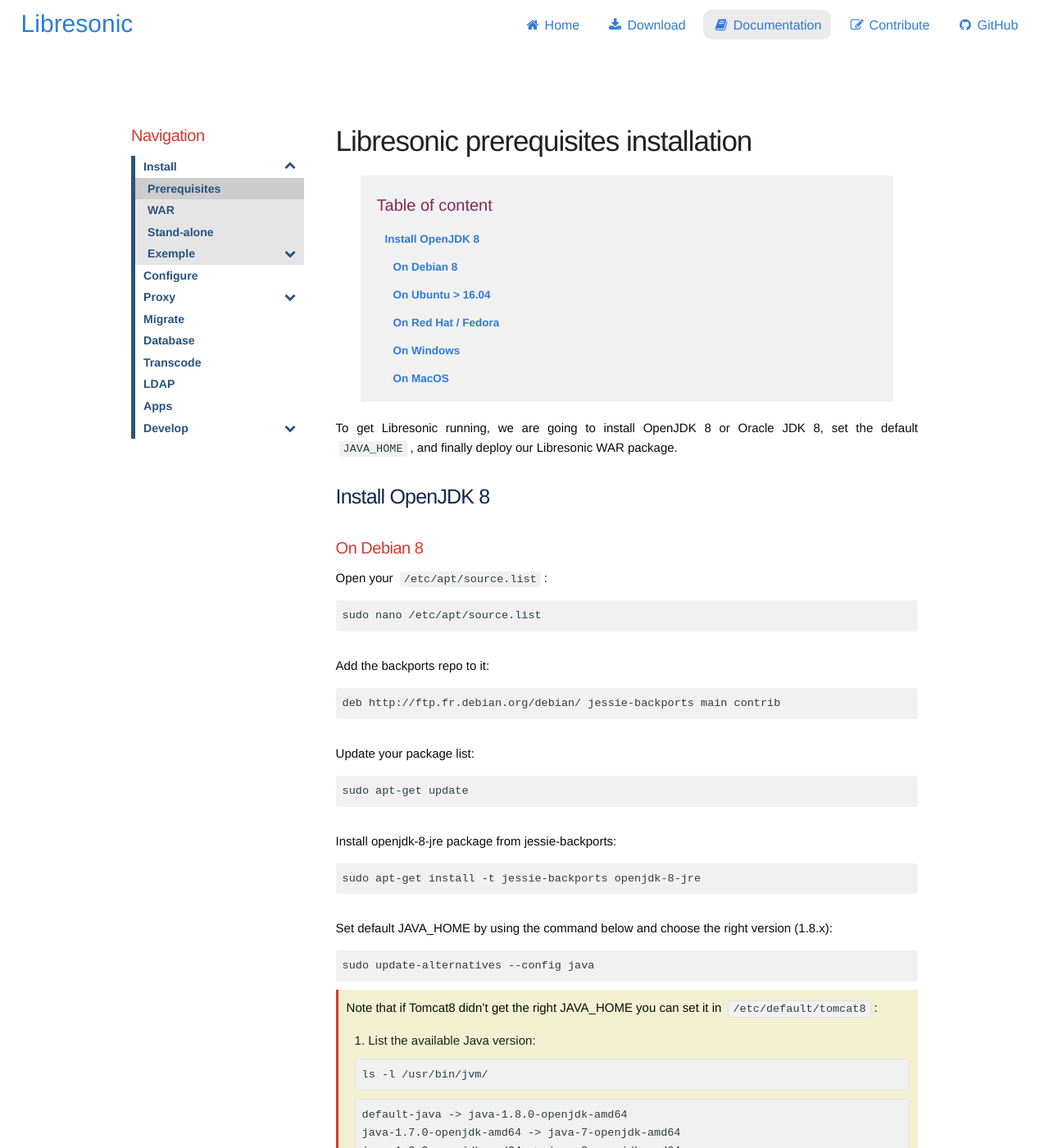
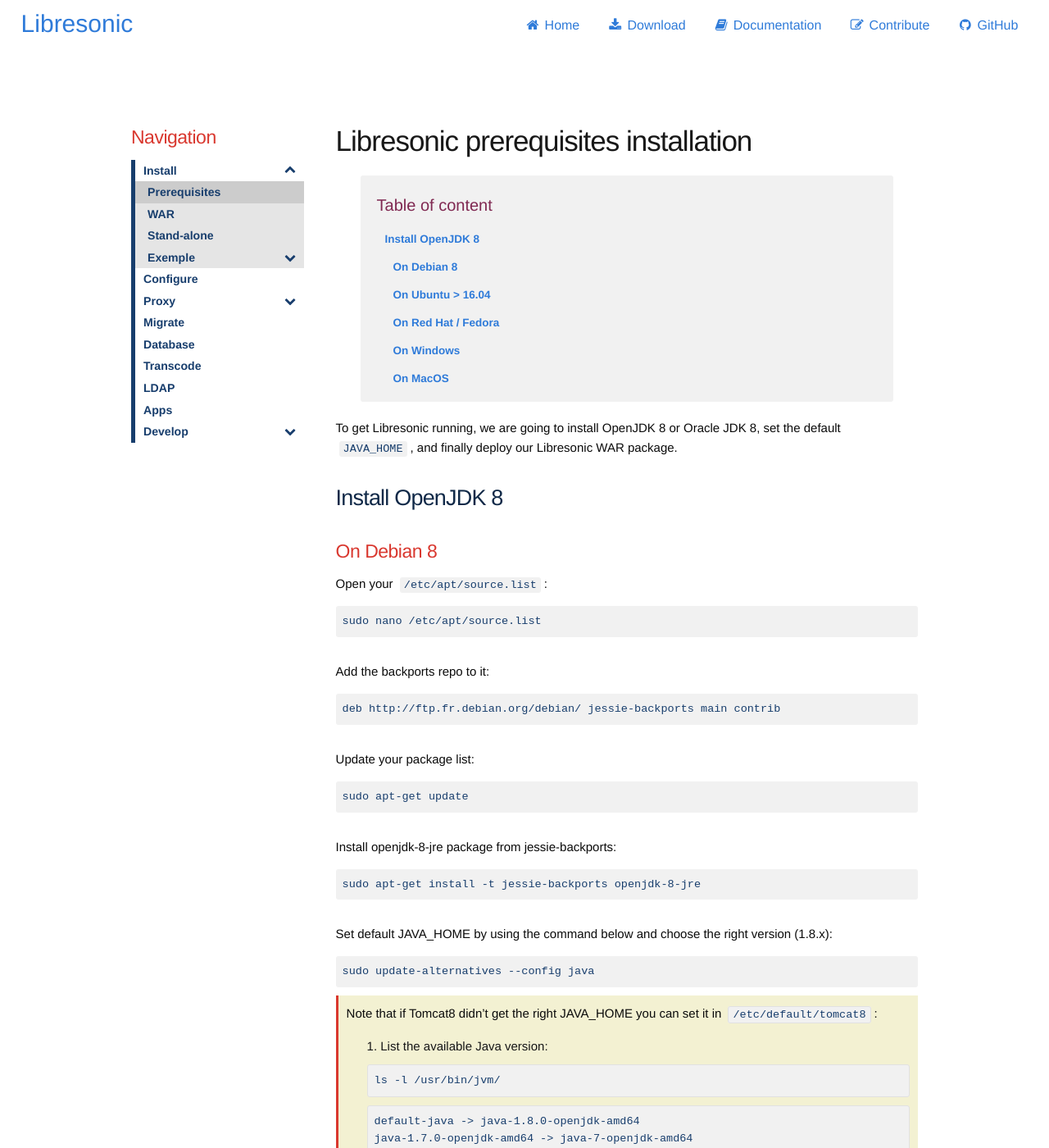
Before and after one commit to airsonic/airsonic.github.io, a Jekyll site: the page built from pages/docs/install/prerequisites.md, in a window 1280 px wide and 1400 px high. Shown: the whole window at 82% size. Built offline with Jekyll 4.4.1, drawn with Linux system fonts in a browser that asks for light colours.

Commit message:
Style cleanup and better reading

```diff
--- a/css/styles.scss
+++ b/css/styles.scss
@@ -14,22 +14,16 @@
 //
 
 $yellow: rgba(243, 241, 210, 1);
+$blue: rgba(47, 123, 217, 1);
+$dark-blue: $blue / 2;
+$red: rgba(217, 56, 47, 1);
+$purple: rgba(128, 41, 82, 1);
+$grey: rgba(204, 204, 204, 1);
+$light-grey: $grey * 2;
+$dark: rgba(12, 12, 12, 1);
+$light-dark: $dark * 2;
 
-$blue: rgb(47, 123, 217);
-$light-blue: rgba(47, 123, 217, 0.2);
-$dark-blue: rgb(41, 82, 128);
-
-$red: rgb(217, 56, 47);
-$light-red: rgba(217, 56, 47, 0.2);
-
-$purple: rgb(128, 41, 82);
-$light-purple: rgba(128, 41, 82, 0.2);
-
-$grey: rgb(204, 204, 204);
-$light-grey: rgba(204, 204, 204, 0.4);
-
-$dark: rgb(12, 12, 12);
-$light-dark: rgb(34, 34, 34);
+$overlay: rgba(0, 0, 0, 0.1);
 
 /*
 DEFAULTS SECTION
@@ -65,18 +59,18 @@ h1, h2, h3, h4, h5, h6 {
 
 h1 { font-size: 3.5rem; line-height: 1.2;  letter-spacing: -.1rem;}
 h2 { font-size: 3.0rem; line-height: 1.25; letter-spacing: -.1rem; }
-h3 { font-size: 2.5rem; line-height: 1.3;  letter-spacing: -.1rem; }
-h4 { font-size: 2.0rem; line-height: 1.35; letter-spacing: -.08rem; color: $blue / 3; }
-h5 { font-size: 1.7rem; line-height: 1.5;  letter-spacing: -.05rem; color: $red;  }
-h6 { font-size: 1.5rem; line-height: 1.6;  letter-spacing: 0; color: $purple; }
+h3 { font-size: 2.7rem; line-height: 1.3;  letter-spacing: -.1rem; }
+h4 { font-size: 2.3rem; line-height: 1.35; letter-spacing: -.08rem; color: $blue / 3; }
+h5 { font-size: 2.0rem; line-height: 1.5;  letter-spacing: -.05rem; color: $red;  }
+h6 { font-size: 1.7rem; line-height: 1.6;  letter-spacing: 0; color: $purple; }
 
 @media (min-width: 550px) {
     h1 { font-size: 4.0rem; }
     h2 { font-size: 3.5rem; }
     h3 { font-size: 3.0rem; }
-    h4 { font-size: 2.5rem; }
-    h5 { font-size: 2.0rem; }
-    h6 { font-size: 1.5rem; }
+    h4 { font-size: 2.7rem; }
+    h5 { font-size: 2.3rem; }
+    h6 { font-size: 2rem; }
 }
 
 p {
@@ -167,7 +161,7 @@ hr {
     float: right;
 }
 
-// FIX Better margin between "pre" and next content
+// This fix the margin between "pre" and next content
 .highlighter-rouge {
     & + p, & + blockquote {
         margin-top: 3rem;
@@ -187,7 +181,6 @@ HEADER SECTION
     background-color: #fff;
     color: $blue;
     z-index: 100;
-    // Header shadows animation
     transition: box-shadow 1s ease;
     .wrap {
         margin: 0 10%;
@@ -222,7 +215,7 @@ HEADER SECTION
                 border-color: transparent;
                 transition: color 0.2s ease-in-out, border-color 0.2s ease-in-out;
                 &:hover {
-                    border-color: $light-red;
+                    border-color: $red;
                 }
                 &.active {
                     background: $light-grey;
@@ -281,9 +274,11 @@ CONTAINER SECTION
     margin: 0 auto;
     padding: 0 20px;
     box-sizing: border-box;
-    p {
-        text-align: justify;
-        text-justify: inter-word;
+    ul, ol {
+        margin-left: 1.5rem;
+    }
+    ul ul, ol ol {
+        list-style: disc;
     }
     code {
         padding: .2rem .5rem;
@@ -291,7 +286,7 @@ CONTAINER SECTION
         font-size: 90%;
         font-family: "Liberation Mono", Menlo, Courier, monospace;
         white-space: nowrap;
-        color: #2d3e45;
+        color: $dark-blue;
         background: #f1f1f1;
         border-radius: 0.3rem;
     }
@@ -305,7 +300,7 @@ CONTAINER SECTION
       margin-top: 0;
       margin-bottom: 1rem;
       font-family: "Liberation Mono", Menlo, Courier, monospace;
-      color: #2d3e45;
+      color: $dark-blue;
       word-wrap: normal;
       background: #f1f1f1;
       border-radius: 0.3rem;
@@ -426,7 +421,6 @@ CONTAINER SECTION
     clear: both;
 }
 
-
 /*
 DOCS SECTION
 */
@@ -467,14 +461,14 @@ DOCS SECTION
         }
     }
     .level-two {
-        background: rgba(0, 0, 0, 0.1);
+        background: $overlay;
         a {
             padding-left: 1.5rem;
         }
     }
 
     .level-three {
-        background: rgba(0, 0, 0, 0.1);
+        background: $overlay;
         a {
             padding-left: 2.5rem;
         }
@@ -483,8 +477,6 @@ DOCS SECTION
 
 #docs-content-column {
     h6 {
-        color: rgb(128, 41, 82);
-        font-weight: bold;
         font-size: 2rem;
     }
 }
@@ -551,7 +543,7 @@ TOC
             margin: 0.25rem 0;
             transition: background-color 0.2s ease, color 0.2s ease;
             &:hover {
-                background: rgba(0, 0, 0, 0.1);
+                background: $overlay;
             }
         }
     }
@@ -573,10 +565,11 @@ SCROLLTOP
     background-color: $light-dark;
     color: #fff;
     border-radius: 20px;
-    transition: height 0.2s ease-in-out;
+    transition: height 0.2s ease-in-out, background-color 0.2s ease-in-out;
     &:hover {
           height: 60px;
           border-radius: 20px;
+          background-color: $purple;
     }
 }
 
```
